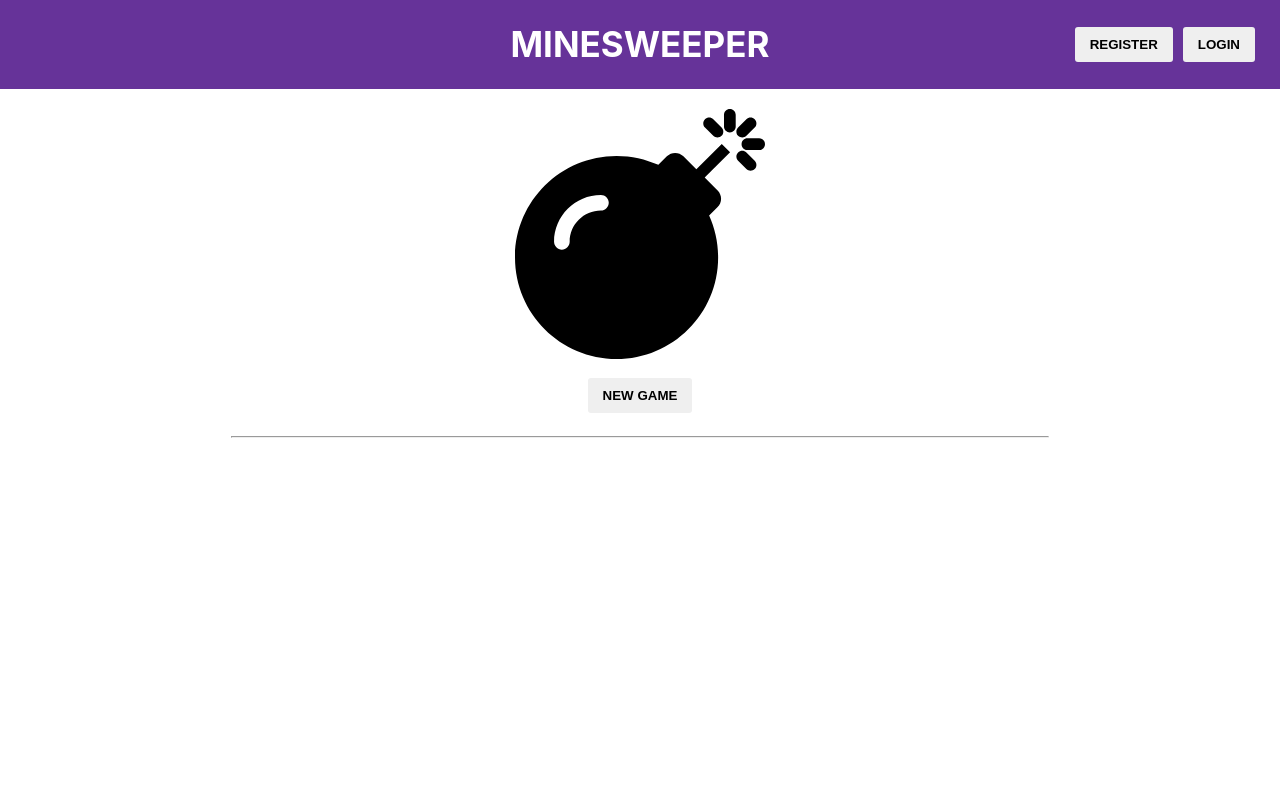
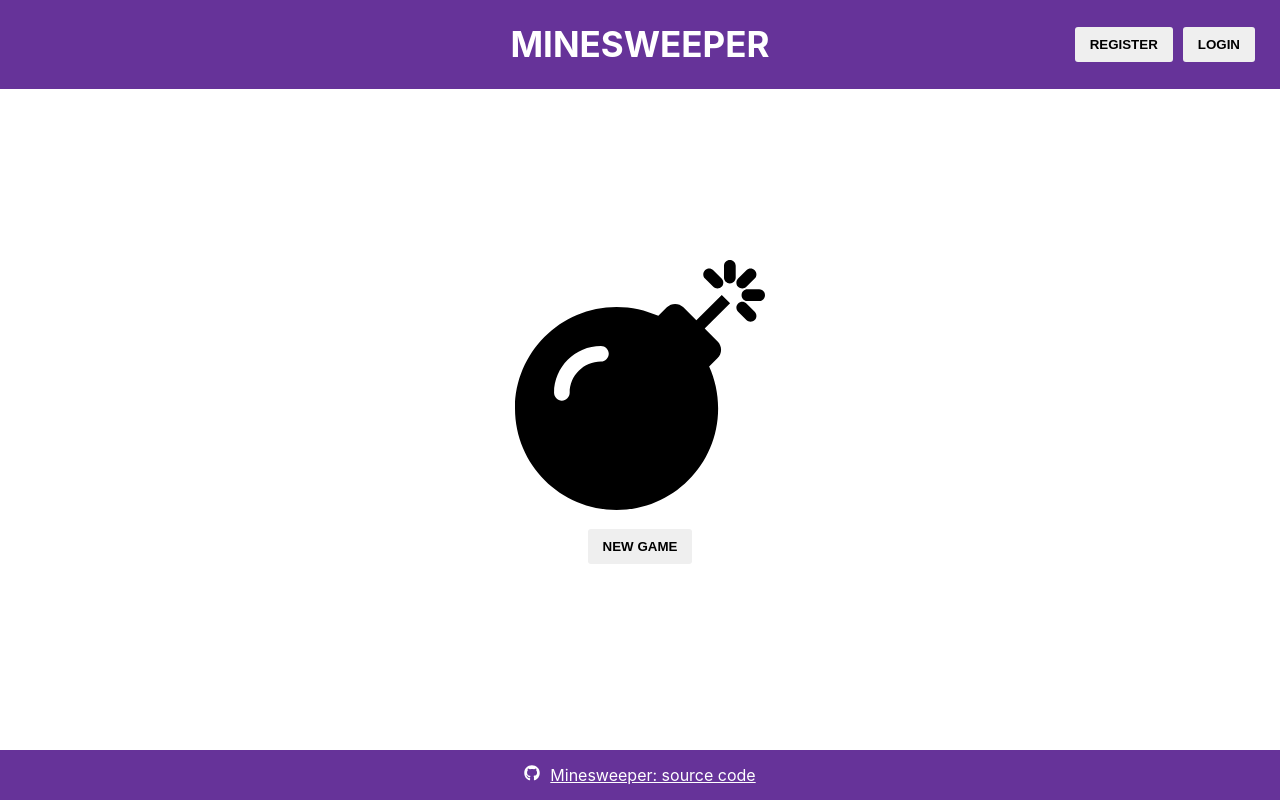
Before and after one commit to rjpizarro/minesweeper-client, a React (Create React App) app: page / in a window 1280 px wide. Built offline with nearby package versions, Linux system fonts and the light colour scheme.

Commit message:
Added footer and page styles

```diff
--- a/src/App.css
+++ b/src/App.css
@@ -1,5 +1,9 @@
 .App {
   text-align: center;
+  display: flex;
+  flex-direction: column;
+  height: 100vh;
+  justify-content: space-between;
 }
 
 .App-logo {
--- a/src/App.tsx
+++ b/src/App.tsx
@@ -17,6 +17,7 @@ import AppHeader from './components/app-header'
 import { useAuthContext } from './libs/auth-store'
 import { getJWT, getUsername } from './libs/AuthPersistLocalStorage'
 import AppContainer from './components/app-container'
+import Footer from './components/footer'
 
 const App = () => {
     const history = useHistory()
@@ -82,14 +83,14 @@ const App = () => {
                                         history.push('/game/new')
                                     }}
                                 />
-                                <hr style={{width: '85%' }}  />
+                                { token && <hr style={{width: '85%' }}  />}
                                 { token && <UserGamesContainer />}
                             </Route>
                         </Switch>
                     </AppContainer>
                     : null
             }
-
+            <Footer />
         </div>
     );
 }
--- a/src/components/app-container/style.scss
+++ b/src/components/app-container/style.scss
@@ -1,5 +1,5 @@
 .app-container {
-  width: 960px;
+  width: calc(100vw - 25vw);
   margin: 0 auto;
   padding: 20px 0;
 }
--- a/src/components/app-header/style.scss
+++ b/src/components/app-header/style.scss
@@ -19,7 +19,7 @@
   }
 }
 
-@media (max-width: 640px) {
+@media (max-width: 780px) {
   .app-header {
     flex-direction: column;
 
--- /dev/null
+++ b/src/components/footer/index.tsx
@@ -0,0 +1,16 @@
+import React from 'react'
+import { FaGithub } from 'react-icons/fa'
+import './style.scss'
+
+const Footer = () => {
+    return (
+        <div className='footer'>
+            <FaGithub color="#FFF" />
+            <a href="https://github.com/rjpizarro/minesweeper-client" className='footer__link'>
+                Minesweeper: source code
+            </a>
+        </div>
+    )
+}
+
+export default Footer
--- /dev/null
+++ b/src/components/footer/style.scss
@@ -0,0 +1,10 @@
+.footer {
+  text-align: center;
+  padding: 15px;
+  background-color: rebeccapurple;
+
+  &__link {
+    margin-left: 10px;
+    color: #FFF;
+  }
+}
--- a/src/components/game-card-gallery/index.tsx
+++ b/src/components/game-card-gallery/index.tsx
@@ -18,9 +18,8 @@ const GameCardGallery = (props: GameCardGalleryProps) => {
     return (
         <div className='game-card-gallery'>
             { map(data, (game: any) => (
-                <div className='game-card-gallery__card'>
+                <div className='game-card-gallery__card' key={game._id}>
                     <GameCard
-                        key={game._id}
                         id={game._id}
                         gameOver={Boolean(game.finishedAt)}
                         createdAt={game.createdAt}
--- a/src/components/game-card-gallery/style.scss
+++ b/src/components/game-card-gallery/style.scss
@@ -7,3 +7,9 @@
     margin: 15px;
   }
 }
+
+@media (max-width: 640px) {
+  .game-card-gallery {
+    flex-direction: column;
+  }
+}
--- a/src/containers/game/play-game.tsx
+++ b/src/containers/game/play-game.tsx
@@ -53,6 +53,9 @@ const PlayGameContainer = () => {
                 }
             })
         }
+
+        // @ts-ignore
+        return () => setGameState({})
         // eslint-disable-next-line
     }, [])
 
```
